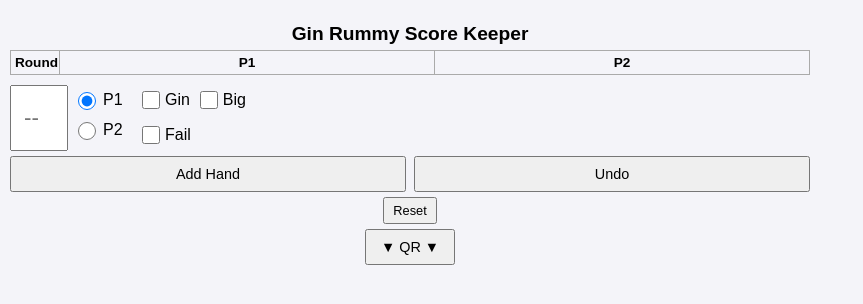
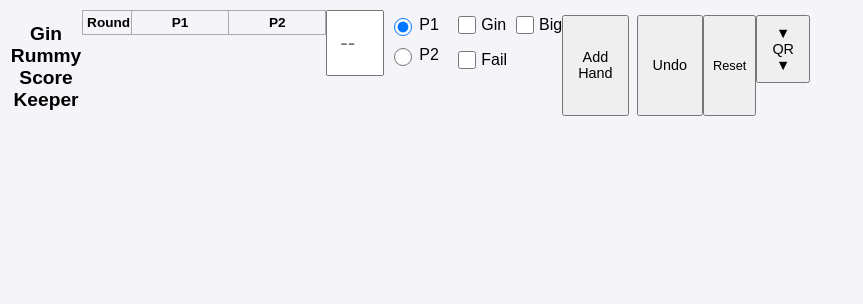
Before and after one commit to bramalama/gin-scorecard, a plain HTML site: page index.html in a window 1280 px wide. Shown: the whole page, without its empty margins (0-863 px from the left). Drawn offline with Linux system fonts and the light colour scheme.

Commit message:
Update index.html

```diff
--- a/index.html
+++ b/index.html
@@ -6,7 +6,7 @@
 <title>Gin Rummy Score Keeper</title>
 <script src="js/qrcode.min.js"></script>
 <style>
-body { font-family: Arial, sans-serif; margin:5px; padding:5px; background:#f4f4f9; text-align:center;max-width:800px; text-align:center; }
+body { font-family: Arial, sans-serif; margin:5px; padding:5px; background:#f4f4f9; text-align:center;max-width:800px; display: flex; justify-content: center; }
 h1 { font-size:1.2em; margin-bottom:5px; }
 
 table { width:100%; border-collapse: collapse; font-size:0.85em; margin-bottom:10px; table-layout:fixed; }
```
